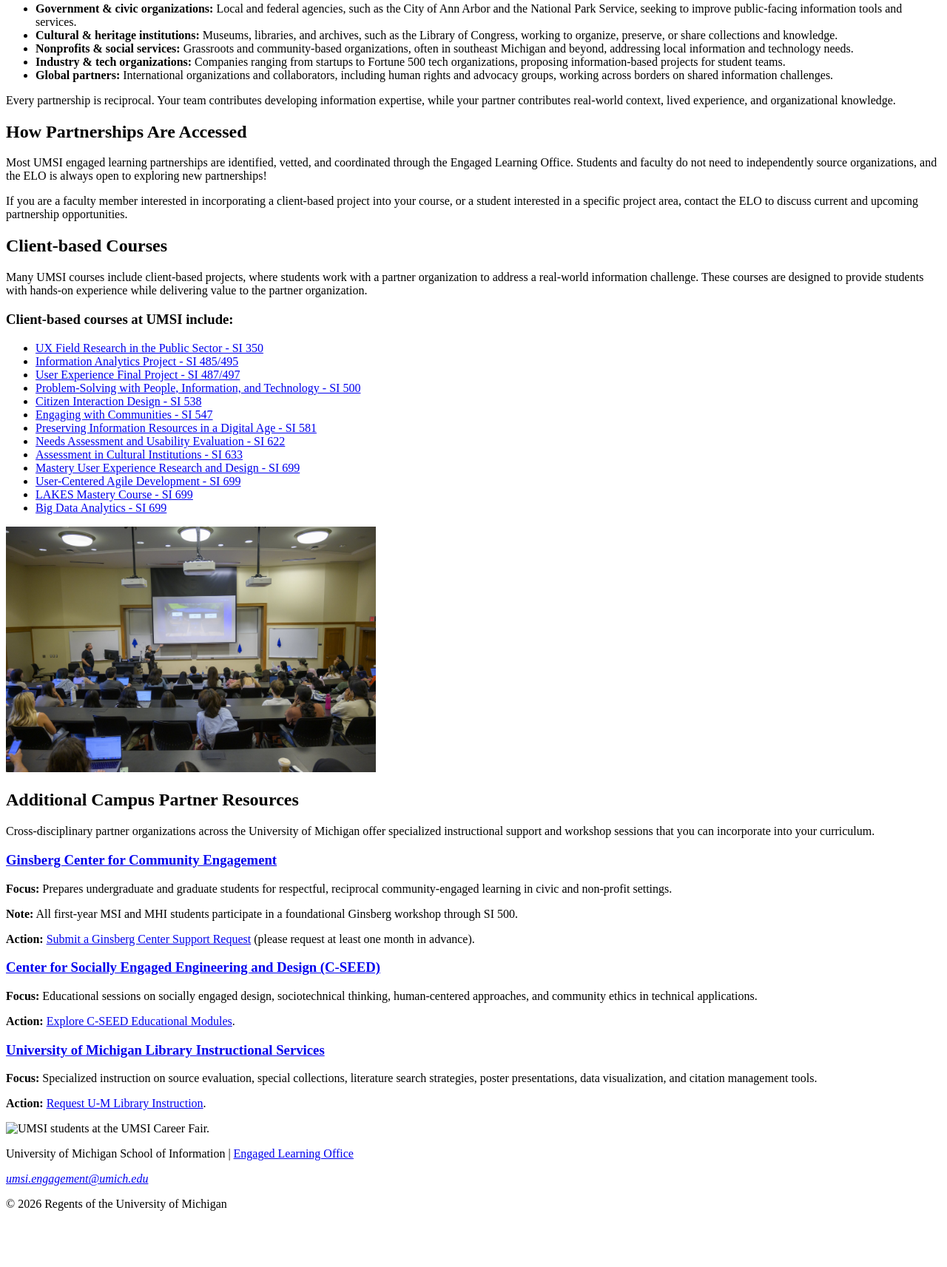
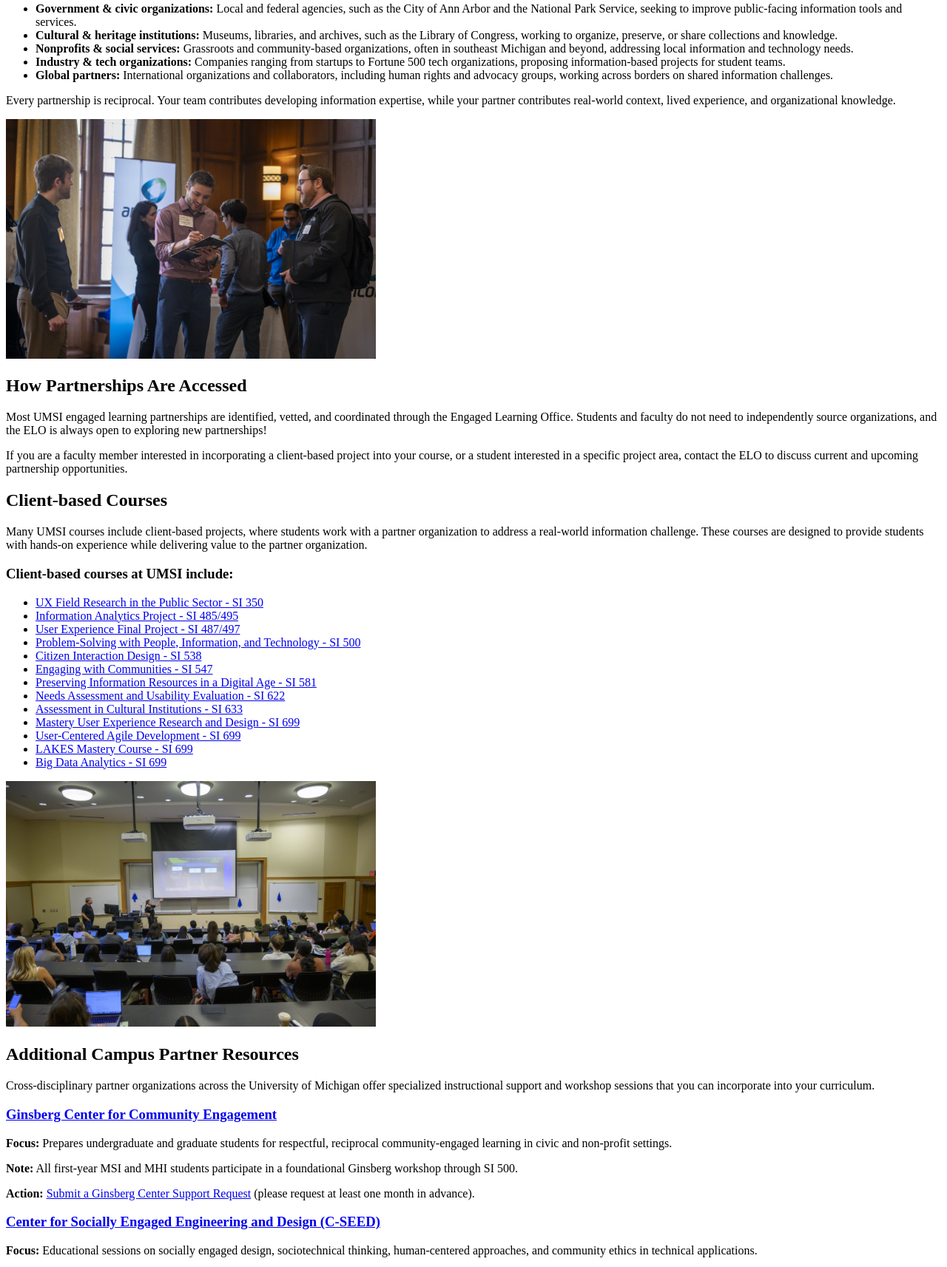
Before and after one commit to oddopoddo/client_project_f26, a plain HTML site: page resources.html in a window 1280 px wide. Shown: the part 761-2474 px from the top of the page at 74% size. Before the commit the page ends 2414 px from the top, so only its background shows below. Drawn offline with Linux system fonts and the light colour scheme.

Commit message:
Add files via upload

```diff
--- a/resources.html
+++ b/resources.html
@@ -38,6 +38,8 @@
     <li><strong>Global partners:</strong> International organizations and collaborators, including human rights and advocacy groups, working across borders on shared information challenges.</li>
   </ul>
   <p>Every partnership is reciprocal. Your team contributes developing information expertise, while your partner contributes real-world context, lived experience, and organizational knowledge.</p>
+  <img src="images/umsi_careerfair_1_26_2302.jpg" width="500" alt="UMSI students at the UMSI Career Fair.">
+
 </section>
 
 <section>
@@ -90,7 +92,6 @@
     <p><strong>Focus:</strong> Specialized instruction on source evaluation, special collections, literature search strategies, poster presentations, data visualization, and citation management tools.</p>
     <p><strong>Action:</strong> <a href="https://www.google.com/search?q=https://www.lib.umich.edu/services-and-spaces/instructors">Request U-M Library Instruction</a>.</p>
   </article>
-<img src="images/umsi_careerfair.1.26.2302.jpg" width="500" alt="UMSI students at the UMSI Career Fair.">
 </section>
 
 <!-- Content generated in part by Claude with the prompt, "Generate content for resources.html that focuses on the kinds of partners UMSI works with and how students/faculty can access them. Incorporate provided info on cross-disciplinary campus partner organizations (Ginsberg Center, C-SEED, U-M Library Instructional Services), then add a Client-Based Courses section listing the provided course names and links, with intro text explaining the section to both students and faculty." Content was then reviewed and edited.
```
